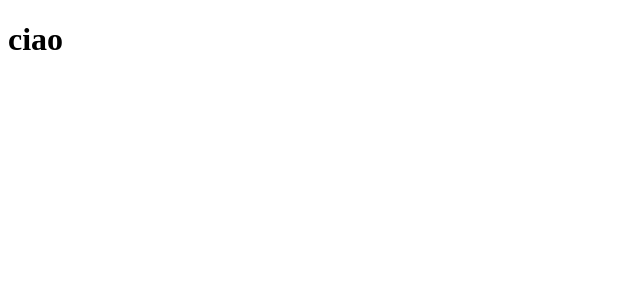
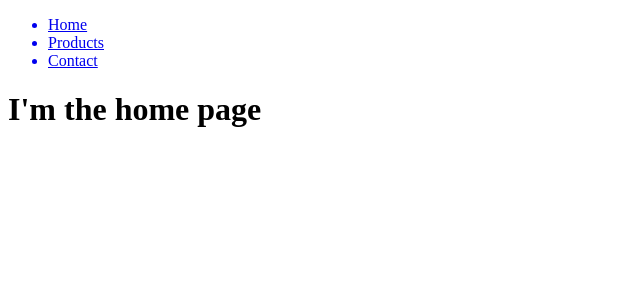
Before and after one commit to LauraToddCode/using-react-router, a React (Create React App) app: page / in a window 1280 px wide. Shown: the top 300 px of the page, without its empty margins (0-640 px from the left). Built offline with nearby package versions, Linux system fonts and the light colour scheme.

Commit message:
Added Browser Router

```diff
--- a/src/App.js
+++ b/src/App.js
@@ -1,6 +1,17 @@
+import Home from "./components/Home";
+import Products from "./components/Products";
+import Contact from "./components/Contact";
+import { Route } from "react-router-dom";
+import Navbar from "./components/Navbar";
+
 function App() {
     return (
-        <h1>ciao</h1>
+        <div>
+            <Navbar />
+            <Route exact path="/" component={ Home } />
+            <Route exact path="/products" component={ Products } />
+            <Route exact path="/contact" component={ Contact } />
+        </div>
     )
 }
 
--- /dev/null
+++ b/src/components/Navbar.js
@@ -0,0 +1,19 @@
+import { Link } from "react-router-dom";
+
+function Navbar() {
+    return (
+        <ul>
+            <Link to="/">
+                <li>Home</li>
+            </Link>
+            <Link to="/products">
+                <li>Products</li>
+            </Link>
+            <Link to="/contact">
+                <li>Contact</li>
+            </Link>
+        </ul>
+    )
+}
+
+export default Navbar;
--- a/src/index.js
+++ b/src/index.js
@@ -1,5 +1,10 @@
 import React from "react";
 import ReactDOM from "react-dom";
 import App from "./App";
+import { BrowserRouter } from "react-router-dom"
 
-ReactDOM.render(<App/>, document.getElementById("root"));
+ReactDOM.render(
+    <BrowserRouter>
+        <App/>
+    </BrowserRouter>,
+    document.getElementById("root"));
```
